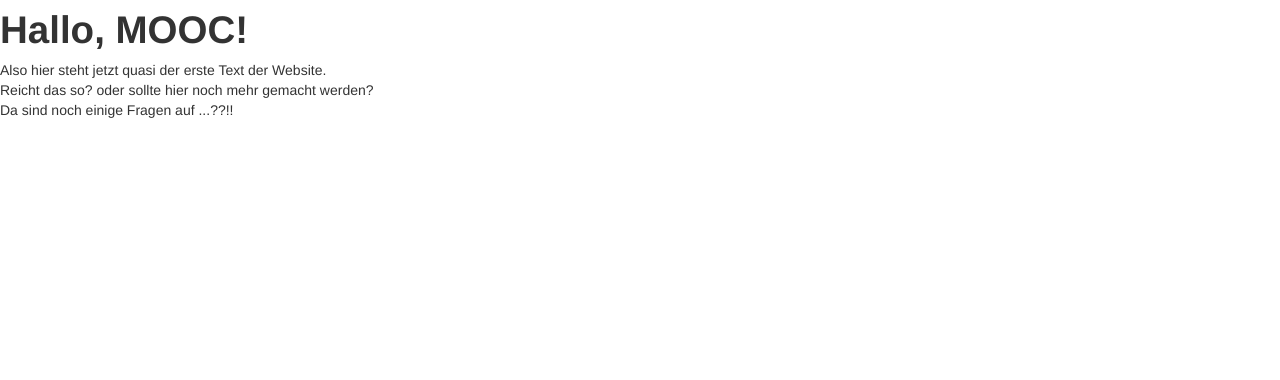
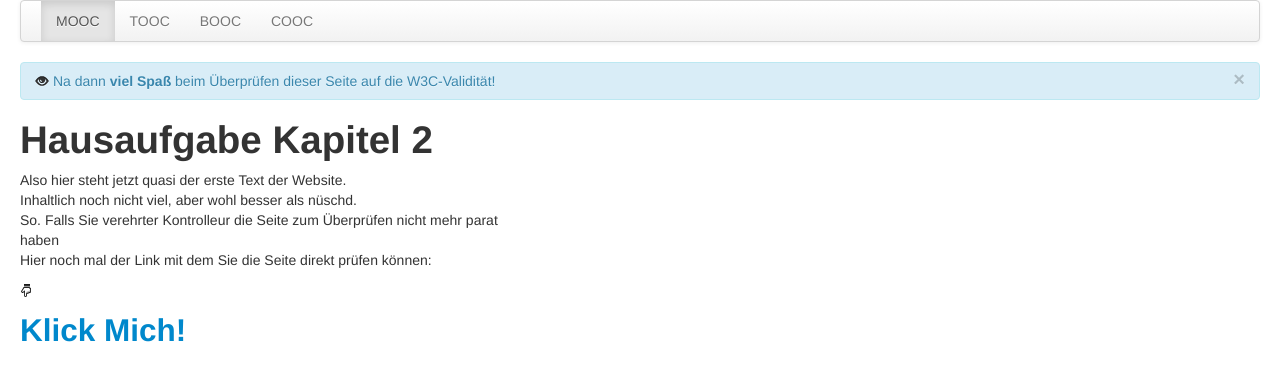
Before and after one commit to fazermint/bootstrap, a plain HTML site: page index.html in a window 1280 px wide. Drawn offline with Linux system fonts and the light colour scheme.

Commit message:
Hausaufgabe K2

```diff
--- a/index.html
+++ b/index.html
@@ -2,21 +2,44 @@
 <html>
  <head>
   <meta charset="UTF-8">
-   		<title>Bootstrap 101 Template</title>
+  <title>MOOC MOOC MOOC</title>
   <meta name="viewport" content="width=device-width, initial-scale=1.0">
   <!-- Bootstrap -->
   <link href="css/bootstrap.min.css" rel="stylesheet" media="screen">
  </head>
  <body>
-		<h1>Hallo, MOOC!</h1>
+
+ 	<div class="container-fluid">
 	<!--  <script src="http://code.jquery.com/jquery.js"></script>
 	<script src="js/bootstrap.min.js"></script>
 	-->
+
+		<!-- Navigation -->
+		<div class="navbar">
+		  <div class="navbar-inner">
+			<ul class="nav">
+				<li class="active"><a href="#">MOOC</a></li>
+				<li><a href="#">TOOC</a></li>
+				<li><a href="#">BOOC</a></li>
+				<li><a href="#">COOC</a></li>
+			</ul>
+		  </div>
+		</div>
+
+		<div class="alert alert-info">
+			<button type="button" class="close" data-dismiss="alert">&times</button>
+ 	   		<i class="icon-eye-open"></i> Na dann <strong>viel Spaß</strong> beim Überprüfen dieser Seite auf die W3C-Validität!
+ 		</div>
+
+	 <h1>Hausaufgabe Kapitel 2</h1>
        <div class="row-fluid">
-    		<p>Also hier steht jetzt quasi der erste Text der Website.<br>
-    		Reicht das so? oder sollte hier noch mehr gemacht werden?<br>
-    		Da sind noch einige Fragen auf ...??!!</p>
-
+    	<p class="span5">Also hier steht jetzt quasi der erste Text der Website.<br>
+    		Inhaltlich noch nicht viel, aber wohl besser als nüschd.<br>
+    		So. Falls Sie verehrter Kontrolleur die Seite zum Überprüfen nicht mehr parat haben<br>
+    		Hier noch mal der Link mit dem Sie die Seite direkt prüfen können:</p>
+       </div>
+       <div><i class="icon-hand-down"></i></div>
+       <h2><a href="http://validator.w3.org/check?uri=nic123olask456eifer.cloudcontrolled.com/">Klick Mich!</a></h2>
     </div>
     </body>
 </html>
```
Lines whose indentation alone changed are shown as unchanged.
